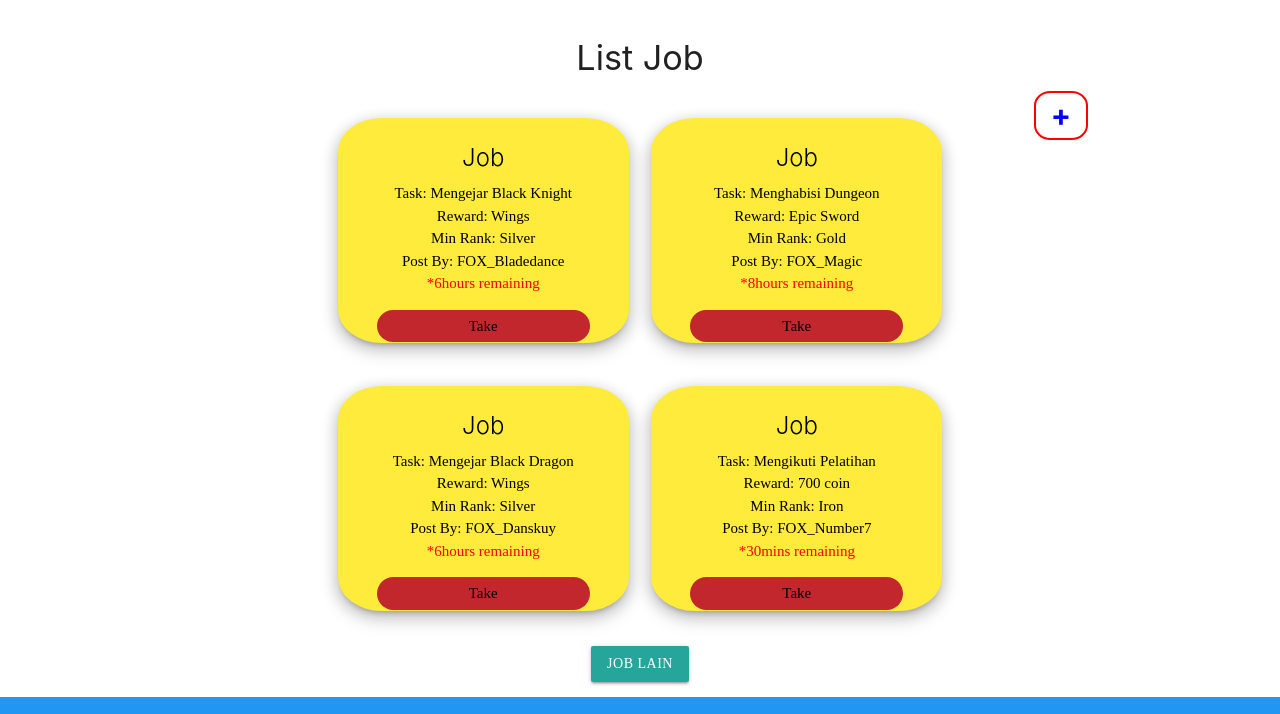
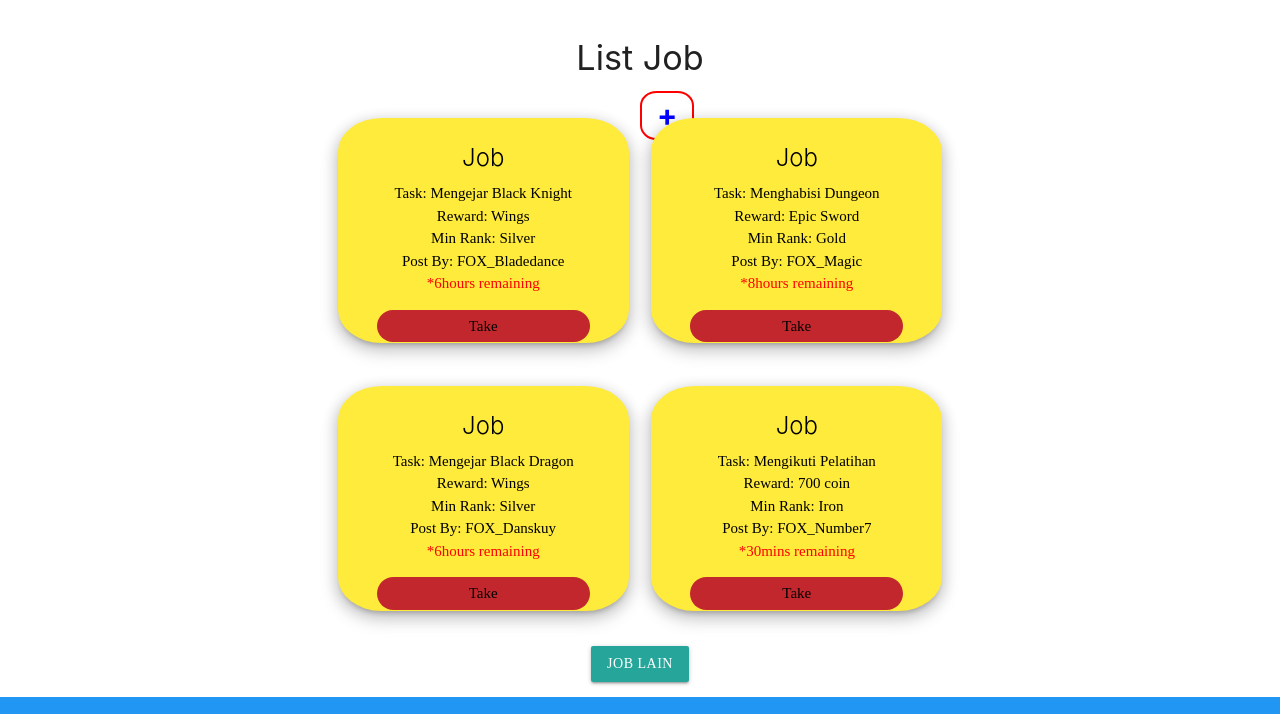
Before and after one commit to ridwans99/ridwans99.github.io, a plain HTML site: page admin.html in a window 1280 px wide. Shown: the part 923-1637 px from the top of the page. Drawn offline with Linux system fonts and the light colour scheme.

Commit message:
Update admin.html

```diff
--- a/admin.html
+++ b/admin.html
@@ -177,7 +177,7 @@
         <div class="row">
             <div class="col s12 center-align" id="job" style="position:relative;">
                 <h4 id="job">List Job</h4>
-                <a data-target="modal-job" class="modal-trigger"><span id="tombol-tambah" style="position: absolute; right: 0;">+</span></a>
+                <a data-target="modal-job" class="modal-trigger"><span id="tombol-tambah" style="position: absolute; center: 0;">+</span></a>
             </div>
           </div>
 
```
